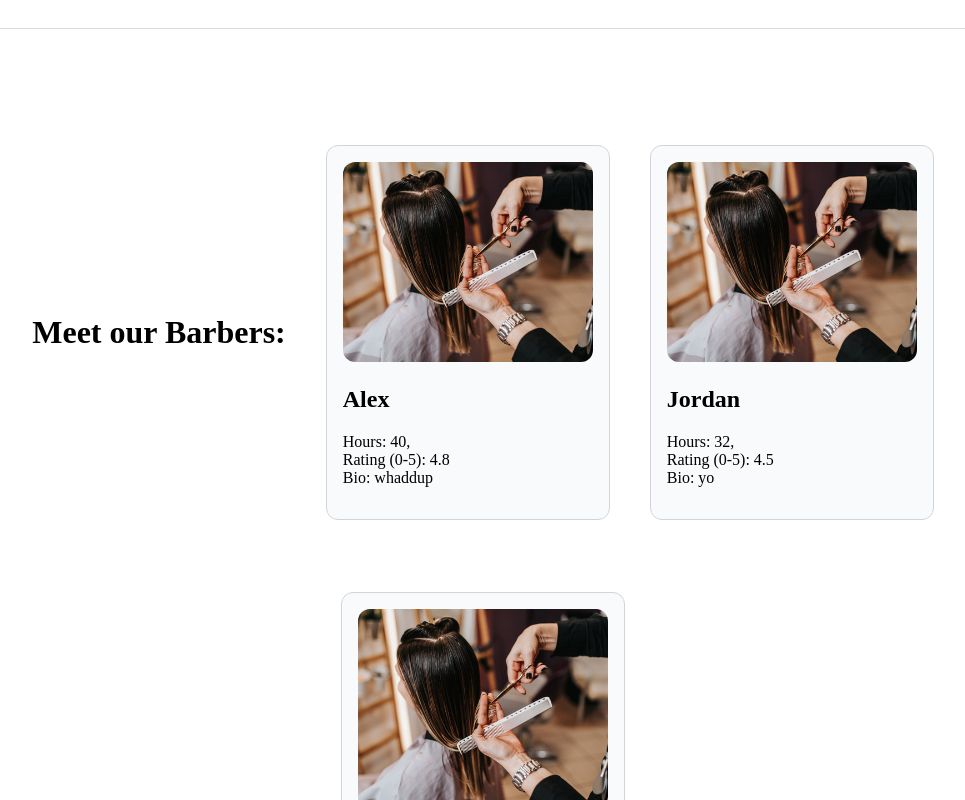
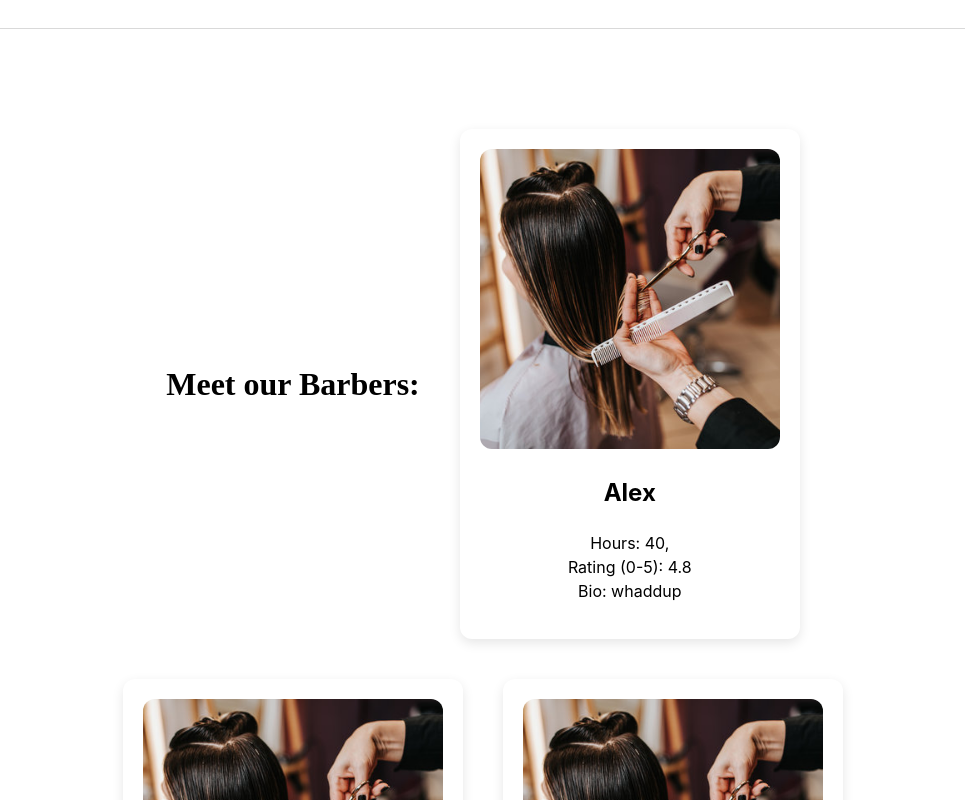
Before and after one commit to seamuscon8/Team4Hack4Impact, a Next.js app: page /about in a window 1280 px wide. Shown: the part 780-1580 px from the top of the page, without its empty margins (157-1122 px from the left). Built offline with nearby package versions, Linux system fonts and the light colour scheme.

Commit message:
feat: adjusted size of barber cards

```diff
--- a/src/components/barber.module.css
+++ b/src/components/barber.module.css
@@ -1,15 +1,19 @@
 .card {
-  margin: 16px 0;
-  padding: 16px;
-  width: 250px;
-  border: 1px solid #d1d5db;
+  width: 300px;
+  padding: 20px;
   border-radius: 12px;
-  background: #f8fafc;
+  background: #fff;
+  box-shadow: 0 4px 12px rgba(0, 0, 0, 0.1);
+
+  font-family: "Inter", sans-serif;
+  line-height: 1.5;
+  font-size: 1rem;
+  text-align: center;
 }
 
 .barberImage {
   width: 100%;
-  height: 200px;
+  height: 300px;
   object-fit: cover;
   border-radius: 12px;
 }
```
